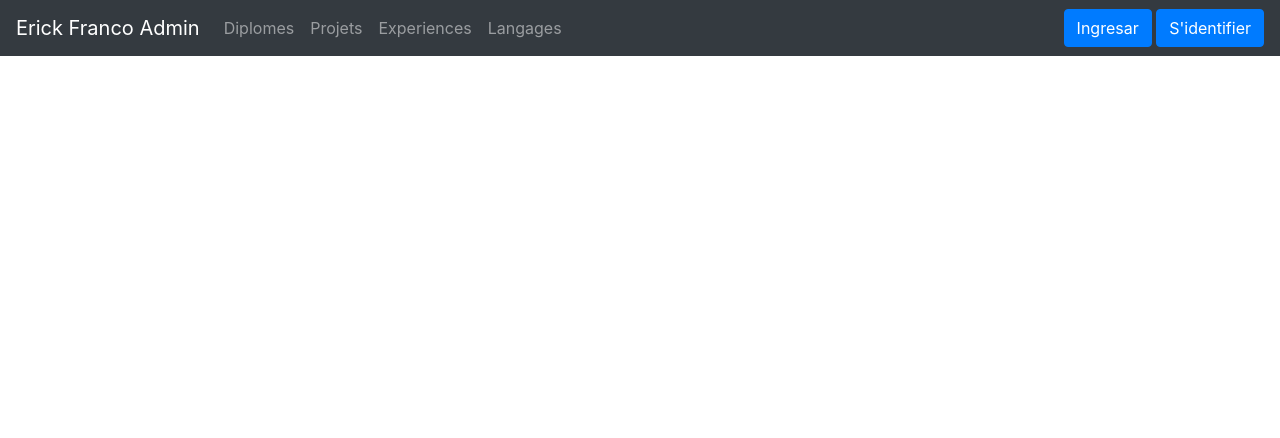
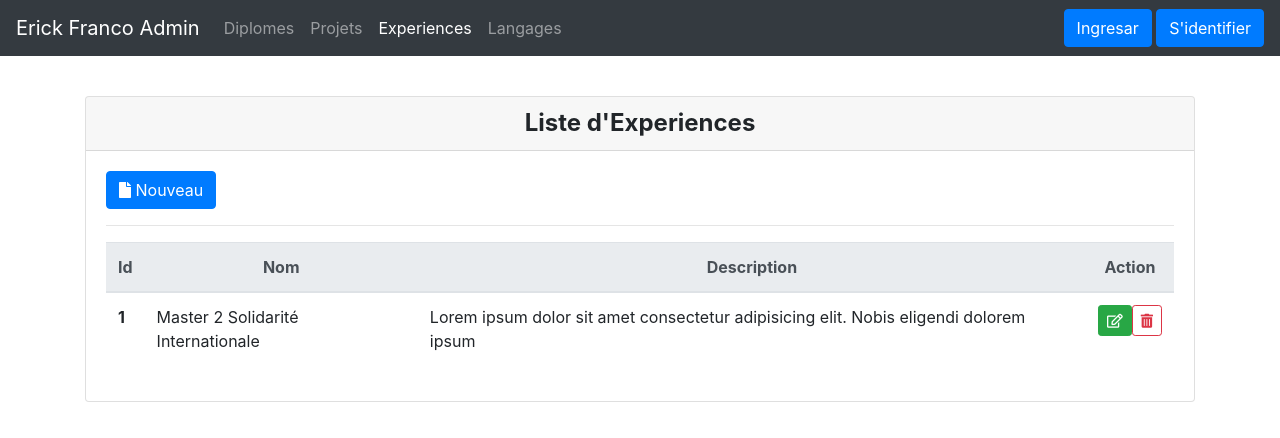
Before and after one commit to gache/cvErickFrancoFront, an Angular app: page /experiences in a window 1280 px wide. Before the commit this address led to /. Shown: the top 438 px of the page. Built offline with nearby package versions, Linux system fonts and the light colour scheme.

Commit message:
composant experiencesAdmin ok

```diff
--- /dev/null
+++ b/src/app/admin/experiences-admin/experiences-admin.component.html
@@ -0,0 +1,32 @@
+<div class="container mt-5 py-5">
+  <div class="card">
+    <h4 class="card-header text-center"><strong>Liste d'Experiences</strong></h4>
+    <div class="card-body">
+      <a class="btn btn-primary" href="#" role="button"><i class="fas fa-file" aria-hidden="true"></i> Nouveau</a>
+      <hr>
+      <table class="table table-hover">
+        <thead class="thead-light">
+        <tr>
+          <th scope="col" class="text-center">Id</th>
+          <th scope="col" class="text-center">Nom</th>
+          <th scope="col" class="text-center">Description</th>
+          <th scope="col" class="text-center">Action</th>
+        </tr>
+        </thead>
+        <tbody>
+        <tr>
+          <th scope="row">1</th>
+          <td>Master 2 Solidarité Internationale</td>
+          <td>Lorem ipsum dolor sit amet consectetur adipisicing elit. Nobis eligendi dolorem ipsum</td>
+          <td>
+            <button class="btn btn-sm btn-success"><i class="far fa-edit"></i></button>
+            <button class="btn btn-sm btn-outline-danger"><i class="fas fa-trash-alt"></i></button>
+          </td>
+        </tr>
+
+        </tbody>
+      </table>
+
+    </div>
+  </div>
+</div> <!-- /container -->
--- /dev/null
+++ b/src/app/admin/experiences-admin/experiences-admin.component.ts
@@ -0,0 +1,15 @@
+import { Component, OnInit } from '@angular/core';
+
+@Component({
+  selector: 'app-experiences-admin',
+  templateUrl: './experiences-admin.component.html',
+  styleUrls: ['./experiences-admin.component.css']
+})
+export class ExperiencesAdminComponent implements OnInit {
+
+  constructor() { }
+
+  ngOnInit(): void {
+  }
+
+}
--- /dev/null
+++ b/src/app/admin/langages-admin/langages-admin.component.html
@@ -0,0 +1,32 @@
+<div class="container mt-5 py-5">
+  <div class="card">
+    <h4 class="card-header text-center"><strong>Liste de langages</strong></h4>
+    <div class="card-body">
+      <a class="btn btn-primary" href="#" role="button"><i class="fas fa-file" aria-hidden="true"></i> Nouveau</a>
+      <hr>
+      <table class="table table-hover">
+        <thead class="thead-light">
+        <tr>
+          <th scope="col" class="text-center">Id</th>
+          <th scope="col" class="text-center">Nom</th>
+          <th scope="col" class="text-center">Description</th>
+          <th scope="col" class="text-center">Action</th>
+        </tr>
+        </thead>
+        <tbody>
+        <tr>
+          <th scope="row">1</th>
+          <td>Master 2 Solidarité Internationale</td>
+          <td>Lorem ipsum dolor sit amet consectetur adipisicing elit. Nobis eligendi dolorem ipsum</td>
+          <td>
+            <button class="btn btn-sm btn-success"><i class="far fa-edit"></i></button>
+            <button class="btn btn-sm btn-outline-danger"><i class="fas fa-trash-alt"></i></button>
+          </td>
+        </tr>
+
+        </tbody>
+      </table>
+
+    </div>
+  </div>
+</div> <!-- /container -->
--- /dev/null
+++ b/src/app/admin/langages-admin/langages-admin.component.ts
@@ -0,0 +1,15 @@
+import { Component, OnInit } from '@angular/core';
+
+@Component({
+  selector: 'app-langages-admin',
+  templateUrl: './langages-admin.component.html',
+  styleUrls: ['./langages-admin.component.css']
+})
+export class LangagesAdminComponent implements OnInit {
+
+  constructor() { }
+
+  ngOnInit(): void {
+  }
+
+}
--- a/src/app/admin/navbar-admin/navbar-admin.component.html
+++ b/src/app/admin/navbar-admin/navbar-admin.component.html
@@ -14,11 +14,11 @@
         <li class="nav-item" routerLinkActive="active">
           <a class="nav-link" routerLink="projets">Projets</a>
         </li>
-        <li class="nav-item">
-          <a class="nav-link" href="#">Experiences</a>
+        <li class="nav-item" routerLinkActive="active">
+          <a class="nav-link"  routerLink="experiences">Experiences</a>
         </li>
-        <li class="nav-item">
-          <a class="nav-link" href="#">Langages</a>
+        <li class="nav-item" routerLinkActive="active">
+          <a class="nav-link" routerLink="langages">Langages</a>
         </li>
       </ul>
       <a class="btn btn-primary" href="#">Ingresar</a>&nbsp;
--- a/src/app/app-routing.module.ts
+++ b/src/app/app-routing.module.ts
@@ -2,11 +2,15 @@ import { NgModule } from '@angular/core';
 import { RouterModule, Routes } from '@angular/router';
 import {DiplomeAdminComponent} from './admin/diplome-admin/diplome-admin.component';
 import {ProjetsAdminComponent} from './admin/projets-admin/projets-admin.component';
+import {ExperiencesAdminComponent} from './admin/experiences-admin/experiences-admin.component';
+import {LangagesAdminComponent} from './admin/langages-admin/langages-admin.component';
 
 
 const routes: Routes = [
   {path: 'projets', component: ProjetsAdminComponent},
-  {path: 'diplomes', component: DiplomeAdminComponent}
+  {path: 'diplomes', component: DiplomeAdminComponent},
+  {path: 'experiences', component: ExperiencesAdminComponent},
+  {path: 'langages', component: LangagesAdminComponent}
 ];
 
 @NgModule({
--- a/src/app/app.module.ts
+++ b/src/app/app.module.ts
@@ -7,6 +7,8 @@ import { AdminComponent } from './admin/admin/admin.component';
 import { NavbarAdminComponent } from './admin/navbar-admin/navbar-admin.component';
 import { DiplomeAdminComponent } from './admin/diplome-admin/diplome-admin.component';
 import { ProjetsAdminComponent } from './admin/projets-admin/projets-admin.component';
+import { ExperiencesAdminComponent } from './admin/experiences-admin/experiences-admin.component';
+import { LangagesAdminComponent } from './admin/langages-admin/langages-admin.component';
 
 
 @NgModule({
@@ -16,6 +18,8 @@ import { ProjetsAdminComponent } from './admin/projets-admin/projets-admin.compo
     NavbarAdminComponent,
     DiplomeAdminComponent,
     ProjetsAdminComponent,
+    ExperiencesAdminComponent,
+    LangagesAdminComponent,
 
   ],
   imports: [
```
Also changed, not shown: src/app/admin/experiences-admin/experiences-admin.component.css (added), src/app/admin/langages-admin/langages-admin.component.css (added), 2 other files (tests, documents, lock files or other folders).
